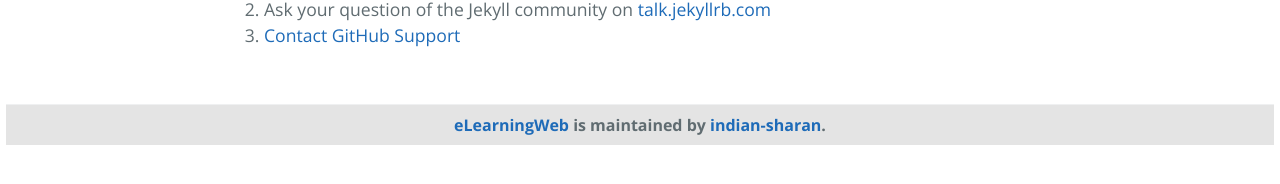
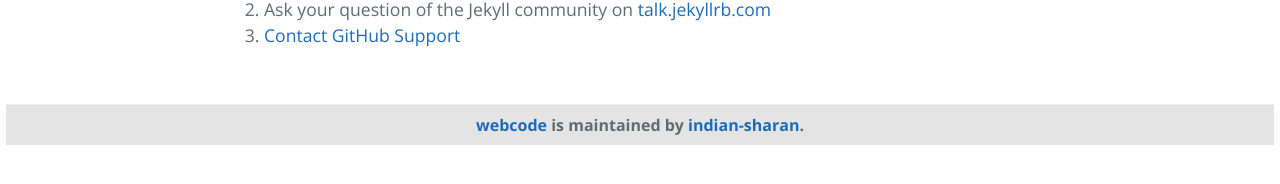
Before and after one commit to indian-sharan/webcode, a Jekyll site: the page built from docs/SUPPORT.md, in a window 1280 px wide. Shown: the part 670-854 px from the top of the page. Built offline with Jekyll 4.4.1, drawn with Linux system fonts in a browser that asks for light colours; our own code applies the rules of GitHub Pages for plain Markdown files.

Commit message:
Update default.html

```diff
--- a/_layouts/default.html
+++ b/_layouts/default.html
@@ -30,7 +30,7 @@
     </main>
     <footer class="site-footer">
       {% if site.github.is_project_page %}
-        <span class="site-footer-owner"><a href="#">eLearningWeb</a> is maintained by <a href="{{ site.github.owner_url }}">{{ site.github.owner_name }}</a>.</span>
+        <span class="site-footer-owner"><a href="{{ site.github.repository_url }}">{{ site.github.repository_name }}</a> is maintained by <a href="{{ site.github.owner_url }}">{{ site.github.owner_name }}</a>.</span>
       {% endif %}
     </footer>
   </body>
```
